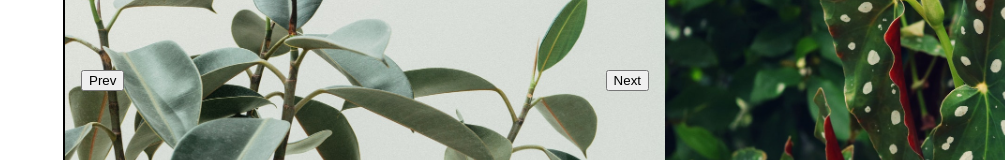
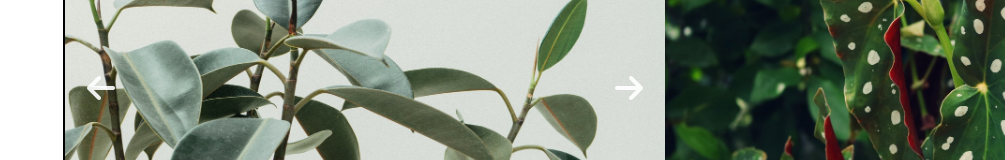
Before and after one commit to danranges/image-slider, a plain HTML site: page index.html in a window 1280 px wide. Shown: the part 140-300 px from the top of the page, without its empty margins (275-1280 px from the left). Drawn offline with Linux system fonts and the light colour scheme.

Commit message:
Replace buttons with fonatawesome icons

```diff
--- a/index.html
+++ b/index.html
@@ -5,13 +5,14 @@
     <meta http-equiv="X-UA-Compatible" content="IE=edge" />
     <meta name="viewport" content="width=device-width, initial-scale=1.0" />
     <link rel="stylesheet" href="./styles.css" />
+    <script src="https://kit.fontawesome.com/519d35cd51.js" crossorigin="anonymous"></script>
     <script src="./main.js" defer></script>
     <title>Image Slider</title>
   </head>
   <body>
     <div class="viewer">
-      <button id="btn-prev">Prev</button>
-      <button id="btn-next">Next</button>
+      <button id="btn-prev"><i class="fa-solid fa-arrow-left"></i></button>
+      <button id="btn-next"><i class="fa-solid fa-arrow-right"></i></button>
       <div class="slider">
         <img src="./assets/pexels-scott-webb-213727.jpg" id="last-clone" />
         <img src="./assets/pexels-madison-inouye-1054023.jpg" alt="" />
--- a/styles.css
+++ b/styles.css
@@ -24,3 +24,10 @@ img {
   top: 50%;
   right: 1rem;
 }
+
+button {
+  background-color: transparent;
+  border: none;
+  font-size: 2rem;
+  color: rgba(255, 255, 255, 0.9);
+}
```
